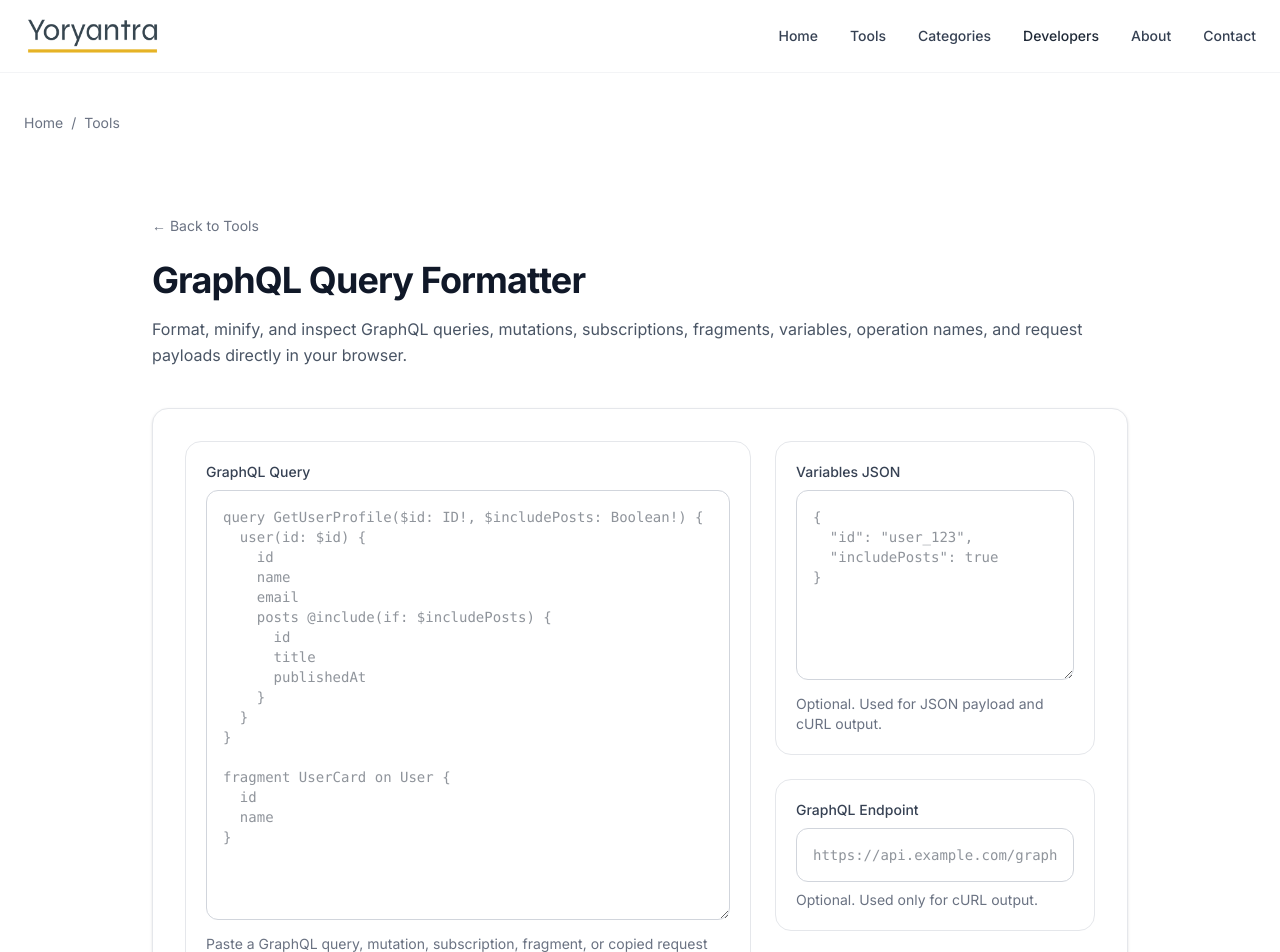
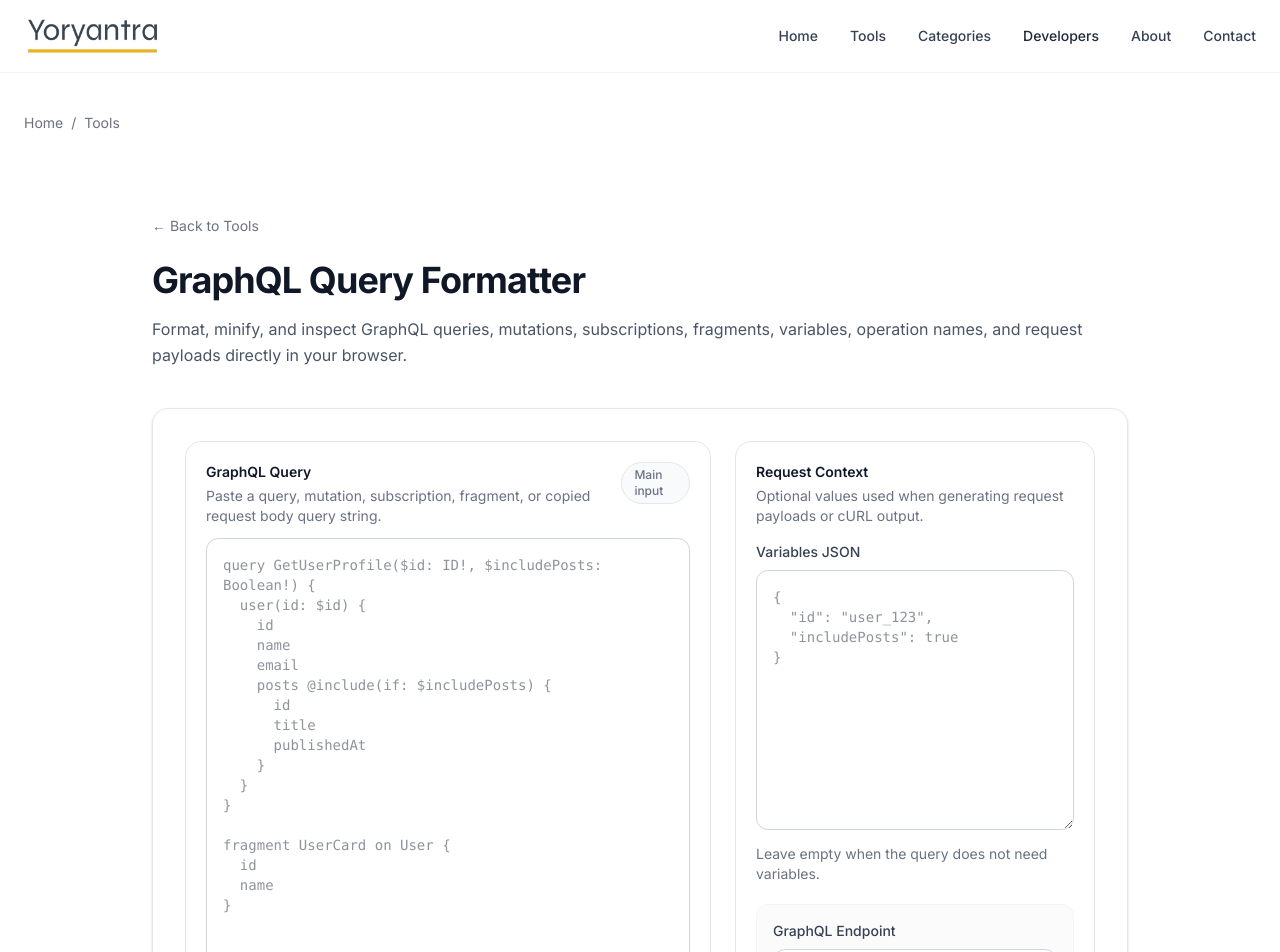
Before and after one commit to vaarunsonawwane-ops/yoryantra-new, a Next.js app: page /tools/graphql-query-formatter in a window 1280 px wide. Shown: the top 952 px of the page. Built offline with nearby package versions, Linux system fonts and the light colour scheme.

Commit message:
Update ToolClient.tsx

```diff
--- a/app/tools/graphql-query-formatter/ToolClient.tsx
+++ b/app/tools/graphql-query-formatter/ToolClient.tsx
@@ -165,11 +165,22 @@ export default function ToolClient() {
       title="GraphQL Query Formatter"
       description="Format, minify, and inspect GraphQL queries, mutations, subscriptions, fragments, variables, operation names, and request payloads directly in your browser."
     >
-      <div className="grid gap-6 lg:grid-cols-[minmax(0,1.35fr)_minmax(320px,0.65fr)]">
+      <div className="grid gap-6 lg:grid-cols-[minmax(0,1.25fr)_minmax(360px,0.75fr)]">
         <div className="rounded-2xl border border-gray-200 bg-white p-5">
-          <label className="block mb-2 text-sm font-medium text-gray-700">
+          <div className="mb-3 flex items-start justify-between gap-4">
+            <div>
+              <label className="block text-sm font-semibold text-gray-900">
                 GraphQL Query
               </label>
+              <p className="mt-1 text-sm text-gray-500">
+                Paste a query, mutation, subscription, fragment, or copied request body query string.
+              </p>
+            </div>
+
+            <span className="rounded-full border border-gray-200 bg-gray-50 px-3 py-1 text-xs font-medium text-gray-500">
+              Main input
+            </span>
+          </div>
 
           <textarea
             value={query}
@@ -178,16 +189,22 @@ export default function ToolClient() {
               clearResult();
             }}
             placeholder={sampleQuery}
-            className="w-full min-h-[430px] rounded-xl border border-gray-300 p-4 text-sm font-mono outline-none transition focus:border-transparent focus:ring-2 focus:ring-[var(--green)]"
+            className="w-full min-h-[460px] rounded-xl border border-gray-300 p-4 text-sm font-mono outline-none transition focus:border-transparent focus:ring-2 focus:ring-[var(--green)]"
           />
+        </div>
 
-          <p className="mt-2 text-sm text-gray-500">
-            Paste a GraphQL query, mutation, subscription, fragment, or copied request body query string.
+        <div className="rounded-2xl border border-gray-200 bg-white p-5">
+          <div className="mb-4">
+            <h3 className="text-sm font-semibold text-gray-900">
+              Request Context
+            </h3>
+            <p className="mt-1 text-sm text-gray-500">
+              Optional values used when generating request payloads or cURL output.
             </p>
           </div>
 
-        <div className="space-y-6">
-          <div className="rounded-2xl border border-gray-200 bg-white p-5">
+          <div className="space-y-5">
+            <div>
               <label className="block mb-2 text-sm font-medium text-gray-700">
                 Variables JSON
               </label>
@@ -199,15 +216,15 @@ export default function ToolClient() {
                   clearResult();
                 }}
                 placeholder={sampleVariables}
-              className="w-full min-h-[190px] rounded-xl border border-gray-300 p-4 text-sm font-mono outline-none transition focus:border-transparent focus:ring-2 focus:ring-[var(--green)]"
+                className="w-full min-h-[260px] rounded-xl border border-gray-300 p-4 text-sm font-mono outline-none transition focus:border-transparent focus:ring-2 focus:ring-[var(--green)]"
               />
 
               <p className="mt-2 text-sm text-gray-500">
-              Optional. Used for JSON payload and cURL output.
+                Leave empty when the query does not need variables.
               </p>
             </div>
 
-          <div className="rounded-2xl border border-gray-200 bg-white p-5">
+            <div className="rounded-xl border border-gray-100 bg-gray-50/70 p-4">
               <InputField
                 label="GraphQL Endpoint"
                 value={endpoint}
@@ -219,8 +236,9 @@ export default function ToolClient() {
               />
 
               <p className="mt-2 text-sm text-gray-500">
-              Optional. Used only for cURL output.
+                Used only for cURL output. The placeholder is not sent unless you generate a cURL example without an endpoint.
               </p>
+            </div>
           </div>
         </div>
       </div>
```
Lines whose indentation alone changed are shown as unchanged.
